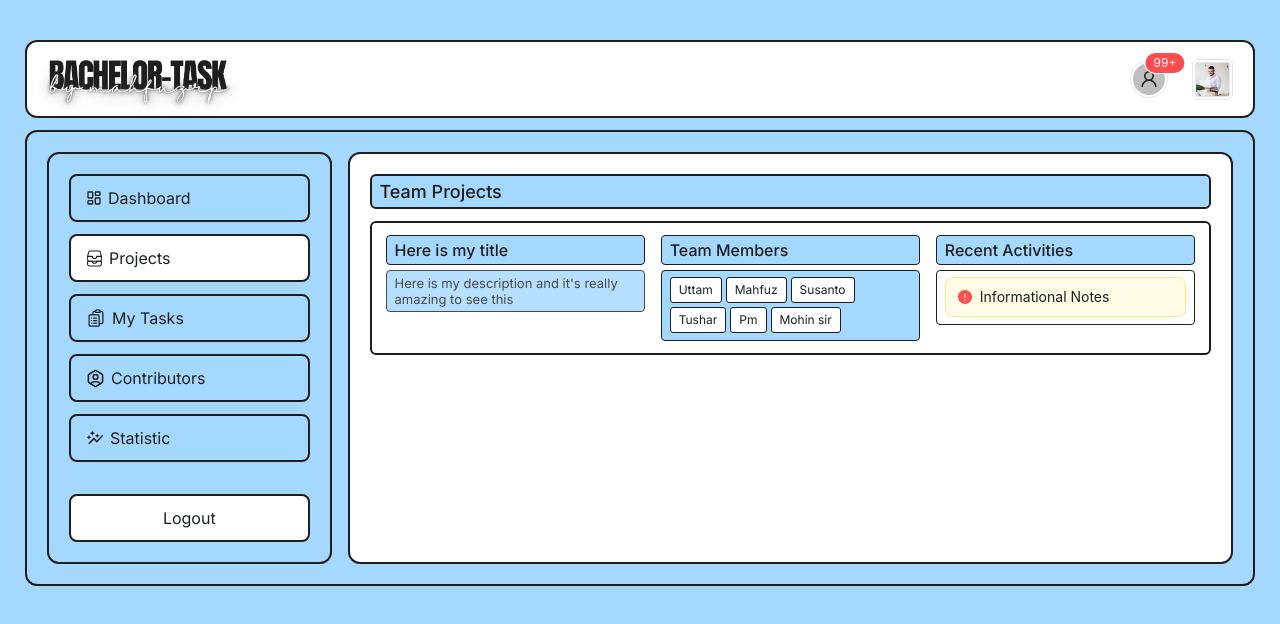
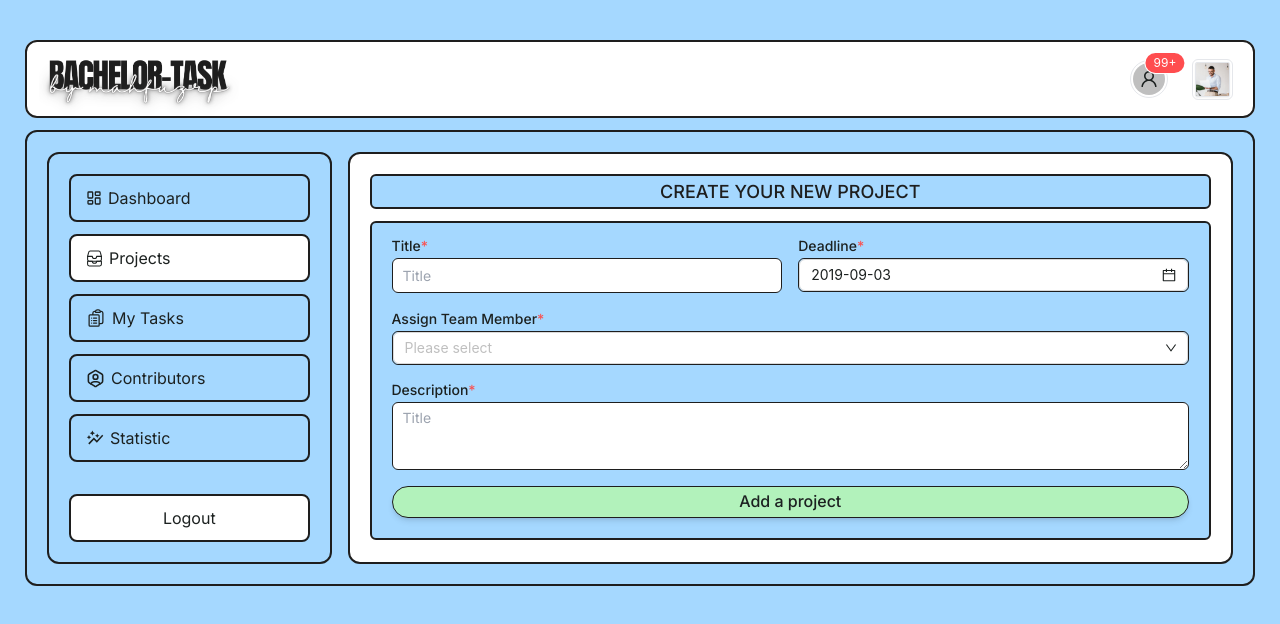
Before and after one commit to mdmahfuzrp/bachelor-task, a Next.js app: page /projects/add-project in a window 1280 px wide. Shown: the top 624 px of the page. Built offline with nearby package versions, Linux system fonts and the light colour scheme.

Commit message:
project-functionality-implement

```diff
--- a/src/app/(dashboard)/dashboard/page.js
+++ b/src/app/(dashboard)/dashboard/page.js
@@ -1,10 +1,65 @@
+"use client";
 import DashboardLayout from "@/layouts/DashboardLayout";
 import React from "react";
+import { useQuery } from "react-query";
+import { PRIVATE_ENDPOINT } from "@/endpoints/Private";
+import axios from "axios";
+import SkeletonWithAntd from "@/utils/SkeletonWithAntd";
+import SingleProject from "@/components/SingleProject";
+import NoDataFound from "@/utils/NoDataFound";
+import Image from "next/image";
+import Link from "next/link";
+
+const helper = () => {
+  return axios.get(
+    `${process.env.NEXT_PUBLIC_BASE_URL}/${PRIVATE_ENDPOINT.projects.get_all_projects}/?limit=3&page=1`
+  );
+};
 
 const Dashboard = () => {
+  const {
+    isLoading,
+    isError,
+    data: projectList,
+    error,
+    refetch,
+  } = useQuery("all-projects", helper);
+  console.log(projectList);
   return (
     <DashboardLayout>
-      <h1>Dashboard</h1>
+      {isLoading ? (
+        <SkeletonWithAntd rows={6} />
+      ) : isError ? (
+        "Something wen't wrong"
+      ) : projectList?.data?.length > 0 ? (
+        <div>
+          <h1 className="text-[18px] uppercase py-[2px] bg-special border-2 border-black px-2 rounded-md mb-3 font-medium  text-primary">
+            All projects
+          </h1>
+
+          <div className="grid grid-cols-3 gap-4">
+            {projectList?.data?.map((project) => (
+              <SingleProject
+                refetch={refetch}
+                project={project}
+                key={project?.id}
+              />
+            ))}
+          </div>
+        </div>
+      ) : (
+        <NoDataFound />
+      )}
+
+      <div className="flex flex-col items-center justify-center mt-5 mb-4 border-2 border-black py-5 rounded-md">
+        <Image src={"/add-project.png"} width={80} className="" height={80} />
+        <Link
+          href="/projects/add-project"
+          className="text-[16px] font-medium hover:bg-green-300 duration-150 bg-c_green py-1 px-5 w-full max-w-[200px] mt-4 rounded-full shadow-md border-black border text-center"
+        >
+          Add a project
+        </Link>
+      </div>
     </DashboardLayout>
   );
 };
--- a/src/app/(dashboard)/projects/[id]/page.js
+++ b/src/app/(dashboard)/projects/[id]/page.js
@@ -1,22 +1,63 @@
+"use client";
 import DashboardLayout from "@/layouts/DashboardLayout";
 import React from "react";
 import { Alert, Space } from "antd";
+import { useParams } from "next/navigation";
+import axios from "axios";
+import { useQuery } from "react-query";
+import { PRIVATE_ENDPOINT } from "@/endpoints/Private";
+import SkeletonWithAntd from "@/utils/SkeletonWithAntd";
+import NoDataFound from "@/utils/NoDataFound";
 
 const ProjectDetails = () => {
+  const { id } = useParams();
+
+  const helper = () => {
+    return axios.get(
+      `${process.env.NEXT_PUBLIC_BASE_URL}/${PRIVATE_ENDPOINT.projects.get_all_projects}/${id}`
+    );
+  };
+
+  // details fetch here
+  const {
+    isLoading,
+    isError,
+    data: projectDetails,
+    error,
+    refetch,
+  } = useQuery("project-details", helper);
+
   return (
     <DashboardLayout>
+      {isLoading ? (
+        <SkeletonWithAntd rows={6} />
+      ) : isError ? (
+        "Something wen't wrong"
+      ) : projectDetails?.data ? (
         <div>
-        <h1 className="text-[18px] py-[2px] bg-special border-2 border-black px-2 rounded-md mb-3 font-medium  text-primary">
-          Team Projects
+          <h1 className="text-[18px] uppercase py-[2px] bg-special border-2 border-black px-2 rounded-md mb-3 font-medium  text-primary">
+            Project Details
           </h1>
 
           <div className="grid grid-cols-3 gap-4 border-2 pt-3 border-black py-2 pb-3 px-[14px] rounded-md">
             <div className="">
               <p className="text-base bg-special px-2 rounded-[4px] border border-black py-1 leading-5 text-primary font-medium">
-              Here is my title
+                {projectDetails?.data?.title ? (
+                  `${projectDetails?.data?.title?.slice(0, 28)}${
+                    projectDetails?.data?.title?.length > 28 ? "..." : ""
+                  }`
+                ) : (
+                  <NotAvailable />
+                )}
               </p>
               <span className="text-[13px] bg-special py-1 px-2 border border-black rounded-[4px] leading-4 mt-[5px] block text-primary opacity-80 font-normal">
-              Here is my description and it's really amazing to see this
+                {projectDetails?.data?.description ? (
+                  `${projectDetails?.data?.description?.slice(0, 105)}${
+                    projectDetails?.data?.description?.length > 105 ? "..." : ""
+                  }`
+                ) : (
+                  <NotAvailable />
+                )}
               </span>
             </div>
             <div>
@@ -24,24 +65,20 @@ const ProjectDetails = () => {
                 Team Members
               </p>
               <div className="bg-special px-2 mt-[5px] py-2 pt-[6px] pb-[7px] flex flex-wrap gap-1 rounded-[4px] border border-black">
-              <span className="bg-white py-[3px] px-2 rounded-[3px] border border-black block w-fit text-[12px]">
-                Uttam
+                {projectDetails?.data?.teams?.length > 0 ? (
+                  projectDetails?.data?.teams?.map((member) => (
+                    <span
+                      key={member?.id}
+                      className="bg-white py-[3px] px-2 rounded-[3px] border border-black block w-fit text-[12px]"
+                    >
+                      {member?.name}
                     </span>
-              <span className="bg-white py-[3px] px-2 rounded-[3px] border border-black block w-fit text-[12px]">
-                Mahfuz
+                  ))
+                ) : (
+                  <span className="text-[14px] text-secondary text-center">
+                    No team members assigned
                   </span>
-              <span className="bg-white py-[3px] px-2 rounded-[3px] border border-black block w-fit text-[12px]">
-                Susanto
-              </span>
-              <span className="bg-white py-[3px] px-2 rounded-[3px] border border-black block w-fit text-[12px]">
-                Tushar
-              </span>
-              <span className="bg-white py-[3px] px-2 rounded-[3px] border border-black block w-fit text-[12px]">
-                Pm
-              </span>
-              <span className="bg-white py-[3px] px-2 rounded-[3px] border border-black block w-fit text-[12px]">
-                Mohin sir
-              </span>
+                )}
               </div>
             </div>
 
@@ -56,12 +93,28 @@ const ProjectDetails = () => {
                     width: "100%",
                   }}
                 >
-                <Alert message="Informational Notes" type="warning" showIcon />
+                  {projectDetails?.data?.activities?.length > 0 ? (
+                    projectDetails?.data?.activities
+                      ?.slice(0, 2)
+                      .map((activity, index) => (
+                        <Alert
+                          key={index}
+                          message={activity?.message}
+                          type="warning"
+                          showIcon
+                        />
+                      ))
+                  ) : (
+                    <Alert message="No activities here" type="info" showIcon />
+                  )}
                 </Space>
               </div>
             </div>
           </div>
         </div>
+      ) : (
+        <NoDataFound />
+      )}
     </DashboardLayout>
   );
 };
--- /dev/null
+++ b/src/app/(dashboard)/projects/add-project/page.js
@@ -0,0 +1,95 @@
+"use client";
+import DashboardLayout from "@/layouts/DashboardLayout";
+import React, { useState } from "react";
+
+import { Select } from "antd";
+import { TeamMemberData } from "@/lib/TeamMemberData";
+import { DatePicker } from "antd";
+import dayjs from "dayjs";
+import customParseFormat from "dayjs/plugin/customParseFormat";
+dayjs.extend(customParseFormat);
+const dateFormat = "YYYY-MM-DD";
+
+const AddProject = () => {
+  const [teamMember, setTeamMember] = useState([]);
+  const handleChange = (value) => {
+    setTeamMember((prev) => [...prev, value]);
+  };
+  console.log(teamMember);
+  return (
+    <DashboardLayout>
+      <h1 className="text-[18px] text-center uppercase py-[2px] bg-special border-2 border-black px-2 rounded-md mb-3 font-medium  text-primary">
+        Create your new project
+      </h1>
+      <form
+        action=""
+        className="bg-special py-3 pb-5 px-5 rounded-md border-2 border-black"
+      >
+        <div className="grid grid-cols-1 md:grid-cols-2 gap-4">
+          <div className="flex flex-col">
+            <label htmlFor="Title" className="font-medium  text-[14px]">
+              Title<span className="text-c_danger">*</span>
+            </label>
+            <input
+              type="text"
+              placeholder="Title"
+              className="border outline-none text-[14px] mt-[2px] border-black px-[10px] py-[6px] rounded-md"
+            />
+          </div>
+
+          <div className="flex flex-col mb-3">
+            <label htmlFor="Title" className="font-medium  text-[14px]">
+              Deadline<span className="text-c_danger">*</span>
+            </label>
+            <div className="border  mt-[2px] w-full border-black rounded-md">
+              <DatePicker
+                defaultValue={dayjs("2019-09-03", dateFormat)}
+                minDate={dayjs("2024-05-02", dateFormat)}
+                maxDate={dayjs("2024-12-31", dateFormat)}
+                className="w-full"
+              />
+            </div>
+          </div>
+
+          <div className="flex flex-col mt-[-12px] mb-[14px] col-span-full">
+            <label htmlFor="Title" className="font-medium text-[14px]">
+              Assign Team Member<span className="text-c_danger">*</span>
+            </label>
+            <div className="border border-black  mt-[2px] rounded-md">
+              <Select
+                mode="multiple"
+                allowClear
+                style={{
+                  width: "100%",
+                }}
+                placeholder="Please select"
+                onChange={handleChange}
+                options={TeamMemberData}
+              />
+            </div>
+          </div>
+        </div>
+
+        <div className="flex flex-col h-full">
+          <label htmlFor="Title" className="font-medium  text-[14px]">
+            Description<span className="text-c_danger">*</span>
+          </label>
+          <textarea
+            type="text"
+            placeholder="Title"
+            className="border text-[14px] h-[68px] min-h-[35px] border-black outline-none px-[10px] mt-[2px] py-1 rounded-md"
+          />
+        </div>
+
+        <button
+          type="submit"
+          className="text-[16px] font-medium hover:bg-green-300 duration-150 bg-c_green py-[4px] pt-[2px]  px-5 w-full  mt-4 rounded-full shadow-md border-black border text-center"
+        >
+          Add a project
+        </button>
+      </form>
+    </DashboardLayout>
+  );
+};
+
+export default AddProject;
--- a/src/app/(dashboard)/projects/page.js
+++ b/src/app/(dashboard)/projects/page.js
@@ -7,6 +7,7 @@ import axios from "axios";
 import SkeletonWithAntd from "@/utils/SkeletonWithAntd";
 import SingleProject from "@/components/SingleProject";
 import NoDataFound from "@/utils/NoDataFound";
+import Link from "next/link";
 
 const helper = () => {
   return axios.get(
@@ -31,8 +32,14 @@ const Projects = () => {
         "Something wen't wrong"
       ) : projectList?.data?.length > 0 ? (
         <div>
-          <h1 className="text-[18px] py-[2px] bg-special border-2 border-black px-2 rounded-md mb-3 font-medium  text-primary">
-            Team Projects
+          <h1 className="text-[18px] flex items-center justify-between uppercase py-[2px] bg-special border-2 border-black px-2 rounded-md mb-3 font-medium  text-primary">
+            All projects
+            <Link
+              href="/projects/add-project"
+              className="text-[12px] font-medium hover:bg-green-300 duration-150 bg-c_green py-[2px] px-[0px] w-full max-w-[120px] mb-[1px] rounded-full shadow-md border-black border text-center"
+            >
+              Add a project
+            </Link>
           </h1>
 
           <div className="grid grid-cols-3 gap-4">
--- /dev/null
+++ b/src/lib/TeamMemberData.js
@@ -0,0 +1,8 @@
+export const TeamMemberData = [
+  { label: "Alice", value: "Alice" },
+  { label: "Bob", value: "Bob" },
+  { label: "Charlie", value: "Charlie" },
+  { label: "David", value: "David" },
+  { label: "Eve", value: "Eve" },
+  { label: "Frank", value: "Frank" },
+];
--- a/tailwind.config.js
+++ b/tailwind.config.js
@@ -16,6 +16,7 @@ module.exports = {
         special_hover: "#a5d8ff",
         light50: "#f1f2fa",
         light100: "#dee0f2",
+        c_danger: "#fa5252",
       },
       borderColor: {
         primary: "#9993",
```
Also changed, not shown: src/components/SingleProject.js (+10 -2 lines), public/add-project.png (added). Lines whose indentation alone changed are shown as unchanged.
